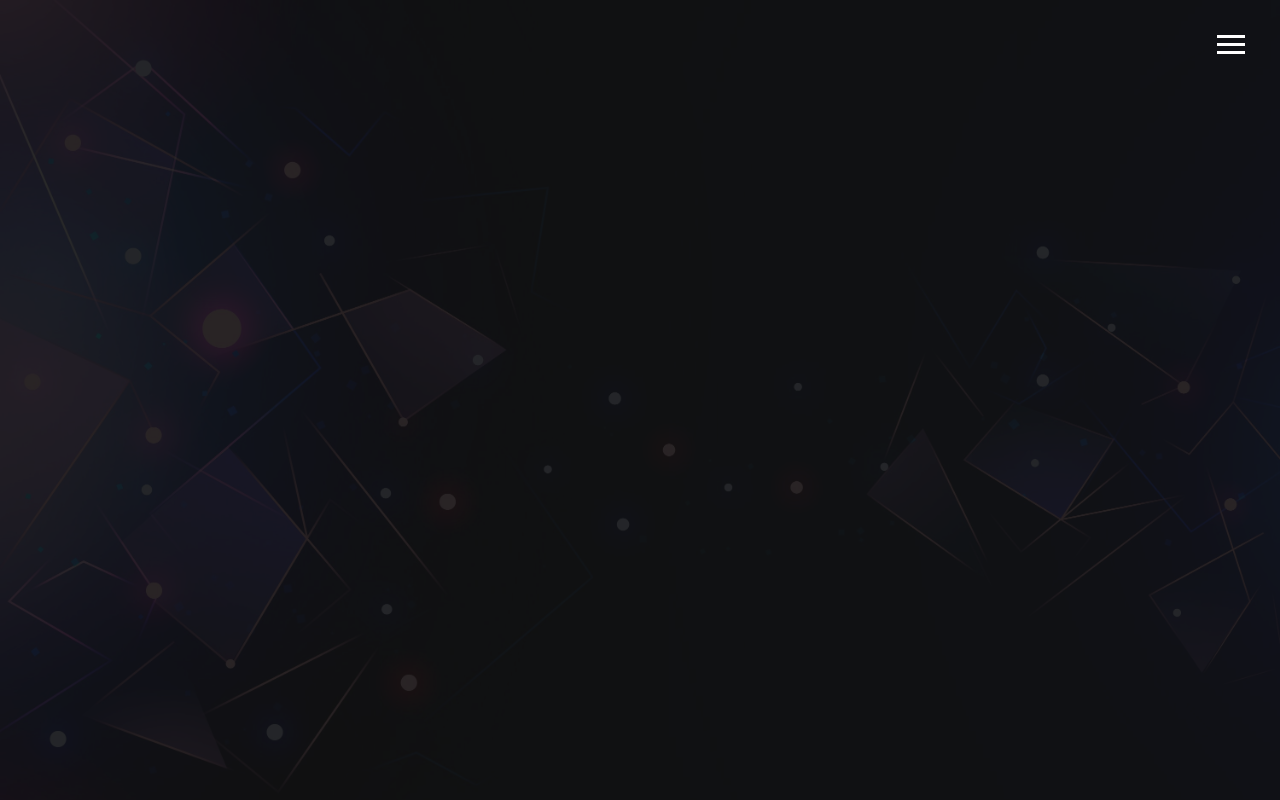
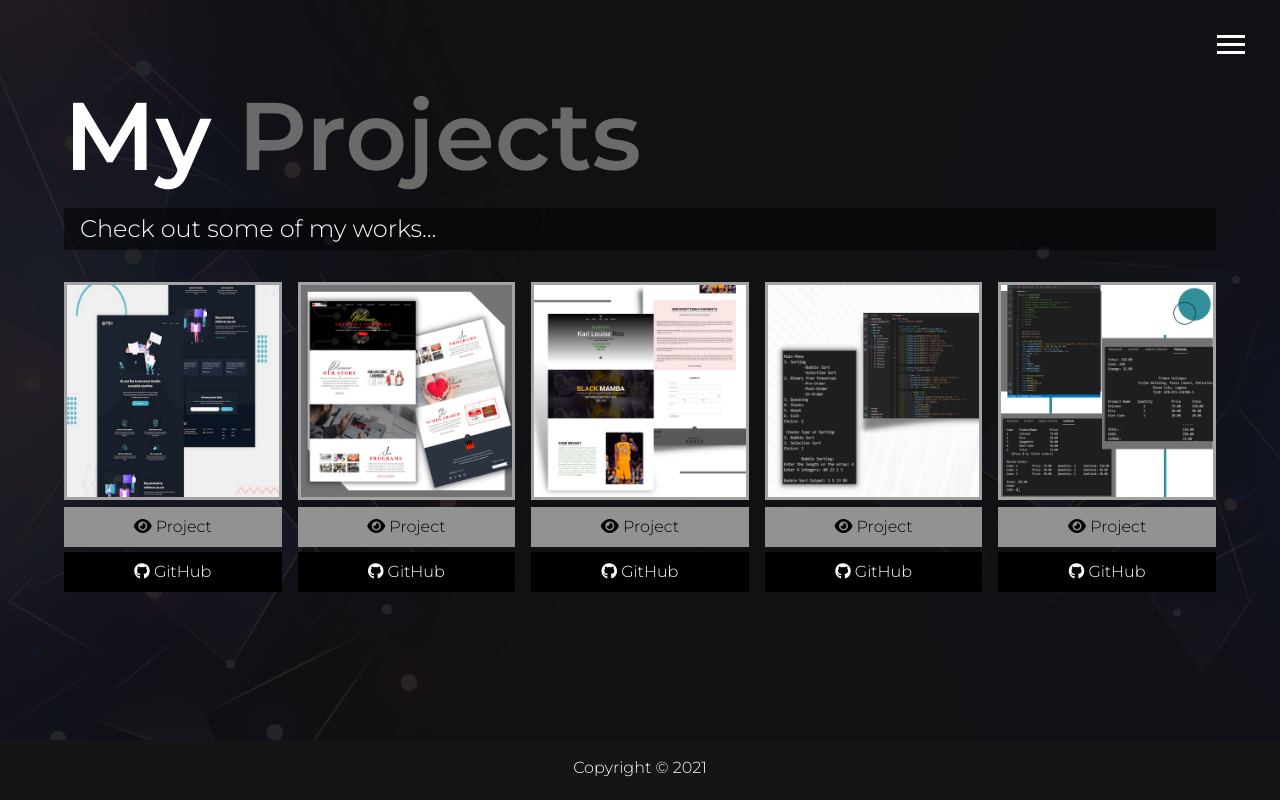
Before and after one commit to Karllouise-code/portfolio, a Vue app: page /projects in a window 1280 px wide. Before the commit this address had no page. Built offline with nearby package versions, Linux system fonts and the light colour scheme.

Commit message:
Vuejs Project Integration Done

```diff
--- a/src/App.vue
+++ b/src/App.vue
@@ -1,6 +1,6 @@
 <template>
   <header>
-    <div class="menu-btn" :class="{ close: showMenu, open: !showMenu }" @click="toggleMenu()">
+    <div class="menu-btn" :class="{ close: showMenu, show: !showMenu }" @click="toggleMenu()">
       <div class="btn-line"></div>
       <div class="btn-line"></div>
       <div class="btn-line"></div>
@@ -12,22 +12,23 @@
       </div>
 
       <ul class="menu-nav" :class="{ show: showMenu, close: !showMenu }">
-        <li class="nav-item current">
-          <router-link to="/" class="nav-link">Home</router-link>
+        <li class="nav-item">
+          <router-link @click="closeWindow()" to="/" class="nav-link" exact>Home</router-link>
         </li>
         <li class="nav-item">
-          <router-link to="/about" class="nav-link">About</router-link>
-        </li>
-        <!--  <li class="nav-item">
-          <router-link to="/work" class="nav-link">Projects</router-link>
+          <router-link @click="closeWindow()" to="/about" class="nav-link">About</router-link>
         </li>
         <li class="nav-item">
-          <router-link to="/contact" class="nav-link">Contact</router-link>
-        </li> -->
+          <router-link @click="closeWindow()" to="/projects" class="nav-link">Projects</router-link>
+        </li>
+        <li class="nav-item">
+          <router-link @click="closeWindow()" to="/contacts" class="nav-link">Contacts</router-link>
+        </li>
       </ul>
     </nav>
   </header>
   <router-view />
+  <footer id="main-footer">Copyright &copy; 2021</footer>
 </template>
 
 <script>
@@ -39,9 +40,18 @@ export default {
   },
 
   methods: {
+    closeWindow() {
+      this.showMenu = false;
+    },
     toggleMenu() {
       this.showMenu = !this.showMenu;
+
+      const menuBtn = document.querySelector(".menu-btn");
+      const menu = document.querySelector(".menu");
+      const menuNav = document.querySelector(".menu-nav");
+      const menuBranding = document.querySelector(".menu-branding");
       const navItems = document.querySelectorAll(".nav-item");
+
       if (this.showMenu) {
         navItems.forEach((item) => item.classList.add("show"));
       } else {
--- a/src/routes.js
+++ b/src/routes.js
@@ -1,15 +1,24 @@
 import { createRouter, createWebHistory } from "vue-router";
 import Home from "./views/Home/home";
 import About from "./views/About/about";
+import Project from "./views/Project/project";
+import Contact from "./views/Contact/contact";
 
 const routes = [
   { path: "/", name: "home", component: Home },
   { path: "/about", name: "about", component: About },
+  { path: "/projects", name: "projects", component: Project },
+  { path: "/contacts", name: "contact", component: Contact },
 ];
 
 const router = createRouter({
   history: createWebHistory(process.env.BASE_URL),
   routes,
+  linkActiveClass: "current",
+
+  scrollBehavior() {
+    document.getElementById("app").scrollIntoView({ behavior: "smooth" });
+  },
 });
 
 export default router;
--- a/src/views/About/about.vue
+++ b/src/views/About/about.vue
@@ -1,5 +1,66 @@
 <template>
-  <div class="about">
-    <h1>This is an about page</h1>
+  <div v-if="is_loading" class="loader"></div>
+  <div v-else>
+    <main id="about">
+      <h1 class="lg-heading">About <span class="text-secondary">Me</span></h1>
+
+      <h2 class="sm-heading">Let me tell you a few things...</h2>
+
+      <div class="about-info">
+        <img class="bio-image" src="../../../public/dist/img/1x1.png" alt="Karl Louise Rito" />
+
+        <div class="bio">
+          <h3 class="text-secondary">BIO</h3>
+          <p>
+            Experienced Web Developer adept in bringing forth expertise in design, installation, testing and maintenance
+            of software systems with proficiency in various platforms, languages, and embedded systems.
+          </p>
+        </div>
+
+        <div class="job job-1">
+          <h6>Outline</h6>
+          <p>
+            For a number of coding year experience, I am confident that that it is me who can bring an impact to your
+            business needs. Design, implement, and develop is my forte.
+          </p>
+        </div>
+
+        <div class="job job-2">
+          <h6>Full-stack Developer</h6>
+          <p>
+            I am an experienced mid-level full stack web developer from an international company assuring you to deliver
+            top-notch website just what your business or personal need.
+          </p>
+        </div>
+
+        <div class="job job-3">
+          <h6>Strength</h6>
+          <p>
+            I am a very fast learner which means I will get up and running in the role quickly that means you will see
+            positive return by hiring me and I will demonstrate outstanding values in my work.
+          </p>
+        </div>
+      </div>
+    </main>
   </div>
 </template>
+
+<script>
+export default {
+  data() {
+    return {
+      is_loading: true,
+    };
+  },
+  created() {
+    this.loadContent();
+  },
+  methods: {
+    loadContent() {
+      setTimeout(() => {
+        this.is_loading = false;
+      }, 1000);
+    },
+  },
+};
+</script>
--- /dev/null
+++ b/src/views/Contact/contact.vue
@@ -0,0 +1,37 @@
+<template>
+  <div v-if="is_loading" class="loader"></div>
+  <div v-else>
+    <main id="contact">
+      <h1 class="lg-heading">Contact <span class="text-secondary">Me</span></h1>
+
+      <h2 class="sm-heading">If you want to reach me...</h2>
+
+      <div class="boxes">
+        <div><span class="text-secondary">Email: </span>karllouiserito.1@gmail.com</div>
+
+        <div><span class="text-secondary">Phone: </span>09756824235</div>
+
+        <div><span class="text-secondary">Email: </span>Bi&#241;an Laguna 4024</div>
+      </div>
+    </main>
+  </div>
+</template>
+<script>
+export default {
+  data() {
+    return {
+      is_loading: true,
+    };
+  },
+  created() {
+    this.loadContent();
+  },
+  methods: {
+    loadContent() {
+      setTimeout(() => {
+        this.is_loading = false;
+      }, 1000);
+    },
+  },
+};
+</script>
--- a/src/views/Home/home.vue
+++ b/src/views/Home/home.vue
@@ -1,5 +1,6 @@
 <template>
-  <div>
+  <div v-if="is_loading" class="loader"></div>
+  <div v-else>
     <main id="home">
       <h1 class="lg-heading">Karl Louise <span class="text-secondary">Rito</span></h1>
       <h2 class="sm-heading">Web Developer, Programmer, Designer & Entrepreneur</h2>
@@ -36,8 +37,20 @@
 <script>
 let logo_path = "../../../dist/img/logo";
 export default {
+  created() {
+    this.loadContent();
+  },
+  methods: {
+    loadContent() {
+      this.is_loading = true;
+      setTimeout(() => {
+        this.is_loading = false;
+      }, 1000);
+    },
+  },
   data() {
     return {
+      is_loading: true,
       icons: [
         {
           id: 1,
--- /dev/null
+++ b/src/views/Project/project.vue
@@ -0,0 +1,77 @@
+<template>
+  <div v-if="is_loading" class="loader"></div>
+  <div v-else>
+    <main id="work">
+      <h1 class="lg-heading">My <span class="text-secondary">Projects</span></h1>
+
+      <h2 class="sm-heading">Check out some of my works...</h2>
+
+      <div class="projects">
+        <div class="item">
+          <a href="#!"><img src="../../../public/dist/img/projects/project2_fyloPage.jpg" alt="project1" /></a>
+          <a target="_blank" href="https://karllouise-code.github.io/fylo-dark-theme-page/" class="btn-light"
+            ><i class="fas fa-eye"></i> Project</a
+          >
+          <a target="_blank" href="https://github.com/Karllouise-code/fylo-dark-theme-page" class="btn-dark"
+            ><i class="fab fa-github"></i> GitHub</a
+          >
+        </div>
+
+        <div class="item">
+          <a href="#!"><img src="../../../public/dist/img/projects/project3_trimexPage.png" alt="project1" /></a>
+          <a target="_blank" href="https://trimexlanding.ga/" class="btn-light"><i class="fas fa-eye"></i> Project</a>
+          <a target="_blank" href="https://github.com/Karllouise-code/trimexlanding" class="btn-dark"
+            ><i class="fab fa-github"></i> GitHub</a
+          >
+        </div>
+
+        <div class="item">
+          <a href="#!"><img src="../../../public/dist/img/projects/project4_tributePage.png" alt="project1" /></a>
+          <a target="_blank" href="https://mambatribute.ml/" class="btn-light"><i class="fas fa-eye"></i> Project</a>
+          <a target="_blank" href="https://github.com/Karllouise-code/mambatribute" class="btn-dark"
+            ><i class="fab fa-github"></i> GitHub</a
+          >
+        </div>
+
+        <div class="item">
+          <a href="#!"><img src="../../../public/dist/img/projects/project5_dataStructMenu.png" alt="project1" /></a>
+          <a target="_blank" href="https://github.com/Karllouise-code/dataStructures" class="btn-light"
+            ><i class="fas fa-eye"></i> Project</a
+          >
+          <a target="_blank" href="https://github.com/Karllouise-code/dataStructures" class="btn-dark"
+            ><i class="fab fa-github"></i> GitHub</a
+          >
+        </div>
+
+        <div class="item">
+          <a href="#!"><img src="../../../public/dist/img/projects/project1_orderingSystem.png" alt="project1" /></a>
+          <a target="_blank" href="https://github.com/Karllouise-code/ordering-system" class="btn-light"
+            ><i class="fas fa-eye"></i> Project</a
+          >
+          <a target="_blank" href="https://github.com/Karllouise-code/ordering-system" class="btn-dark"
+            ><i class="fab fa-github"></i> GitHub</a
+          >
+        </div>
+      </div>
+    </main>
+  </div>
+</template>
+<script>
+export default {
+  data() {
+    return {
+      is_loading: true,
+    };
+  },
+  created() {
+    this.loadContent();
+  },
+  methods: {
+    loadContent() {
+      setTimeout(() => {
+        this.is_loading = false;
+      }, 1000);
+    },
+  },
+};
+</script>
```
Also changed, not shown: public/dist/css/main.css, public/dist/img/loader/loader.gif (added), public/dist/scss/_menu.scss, public/dist/scss/main.scss.
